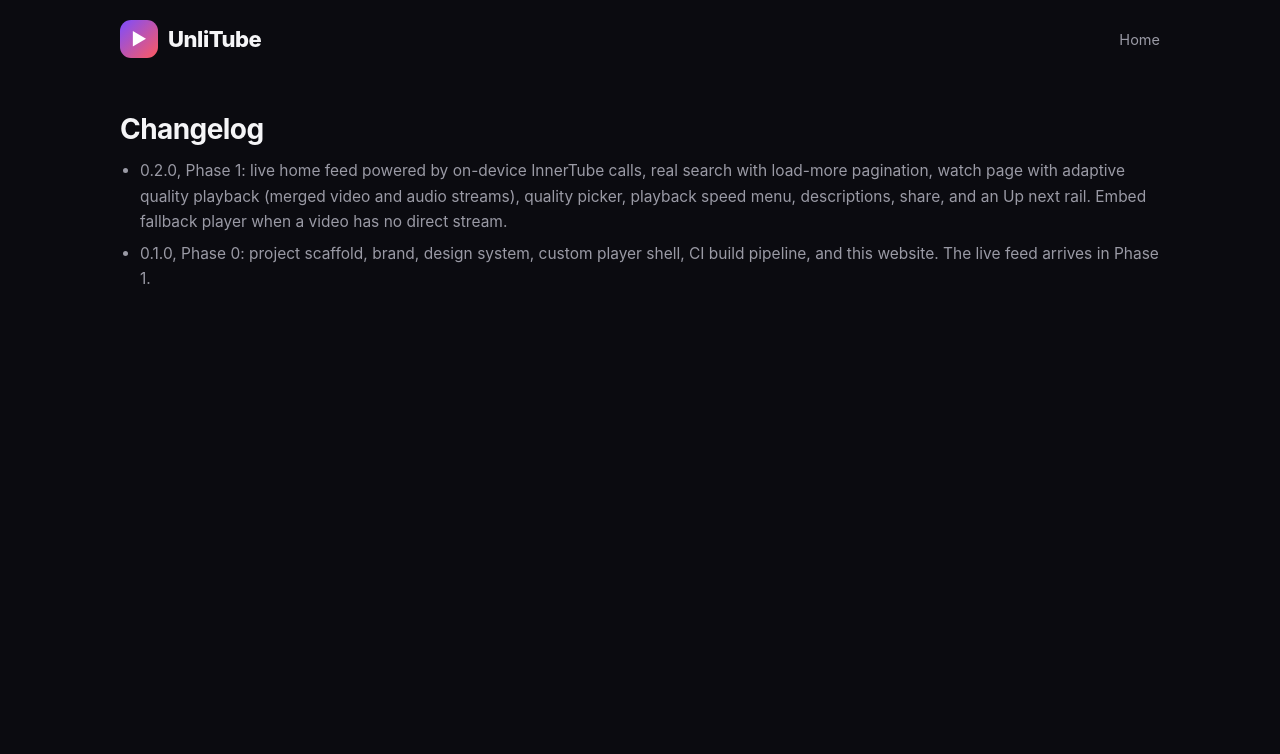
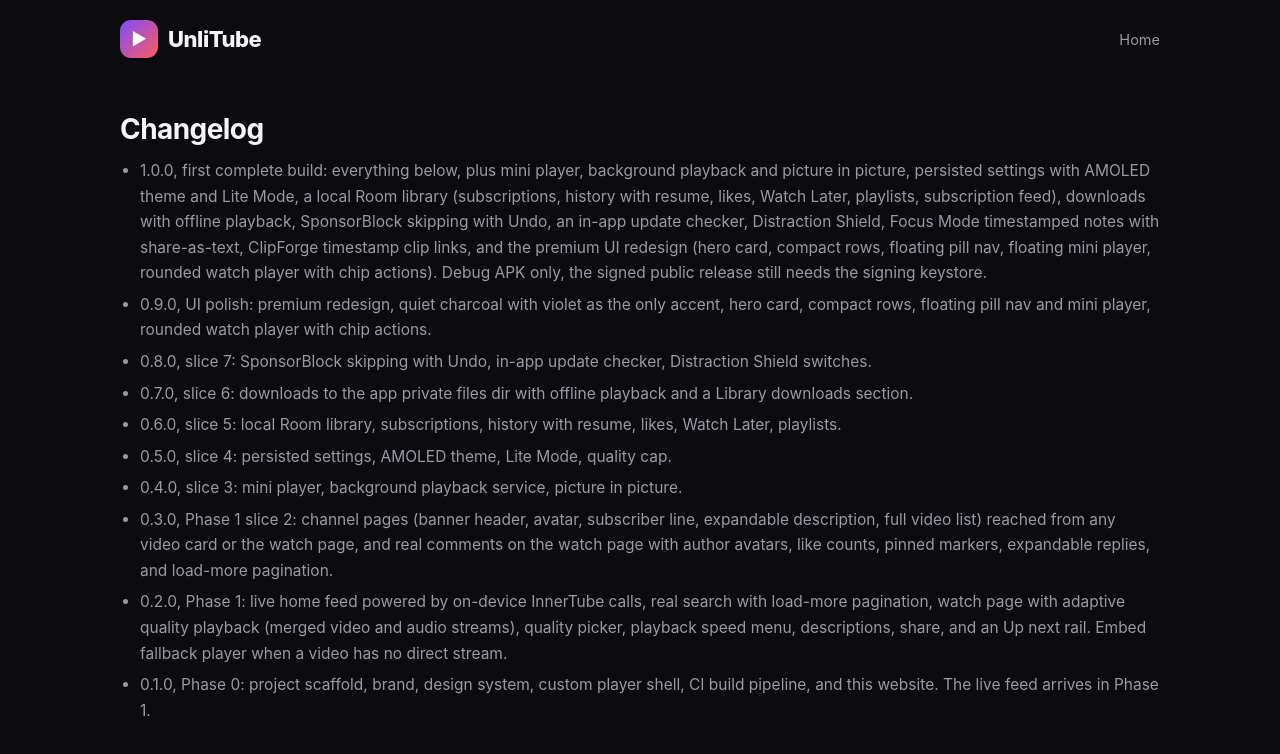
Before and after one commit to imtofast16-creator/unlitube, a Next.js app in the folder web/: page /changelog in a window 1280 px wide. Shown: the top 754 px of the page. Built offline with nearby package versions, Linux system fonts and the light colour scheme.

Commit message:
Site: changelog through 1.0.0

```diff
--- a/web/app/changelog/page.tsx
+++ b/web/app/changelog/page.tsx
@@ -10,6 +10,14 @@ export default function Changelog() {
       <section className="section">
         <h2>Changelog</h2>
         <ul>
+          <li>1.0.0, first complete build: everything below, plus mini player, background playback and picture in picture, persisted settings with AMOLED theme and Lite Mode, a local Room library (subscriptions, history with resume, likes, Watch Later, playlists, subscription feed), downloads with offline playback, SponsorBlock skipping with Undo, an in-app update checker, Distraction Shield, Focus Mode timestamped notes with share-as-text, ClipForge timestamp clip links, and the premium UI redesign (hero card, compact rows, floating pill nav, floating mini player, rounded watch player with chip actions). Debug APK only, the signed public release still needs the signing keystore.</li>
+          <li>0.9.0, UI polish: premium redesign, quiet charcoal with violet as the only accent, hero card, compact rows, floating pill nav and mini player, rounded watch player with chip actions.</li>
+          <li>0.8.0, slice 7: SponsorBlock skipping with Undo, in-app update checker, Distraction Shield switches.</li>
+          <li>0.7.0, slice 6: downloads to the app private files dir with offline playback and a Library downloads section.</li>
+          <li>0.6.0, slice 5: local Room library, subscriptions, history with resume, likes, Watch Later, playlists.</li>
+          <li>0.5.0, slice 4: persisted settings, AMOLED theme, Lite Mode, quality cap.</li>
+          <li>0.4.0, slice 3: mini player, background playback service, picture in picture.</li>
+          <li>0.3.0, Phase 1 slice 2: channel pages (banner header, avatar, subscriber line, expandable description, full video list) reached from any video card or the watch page, and real comments on the watch page with author avatars, like counts, pinned markers, expandable replies, and load-more pagination.</li>
           <li>0.2.0, Phase 1: live home feed powered by on-device InnerTube calls, real search with load-more pagination, watch page with adaptive quality playback (merged video and audio streams), quality picker, playback speed menu, descriptions, share, and an Up next rail. Embed fallback player when a video has no direct stream.</li>
           <li>0.1.0, Phase 0: project scaffold, brand, design system, custom player shell, CI build pipeline, and this website. The live feed arrives in Phase 1.</li>
         </ul>
```
